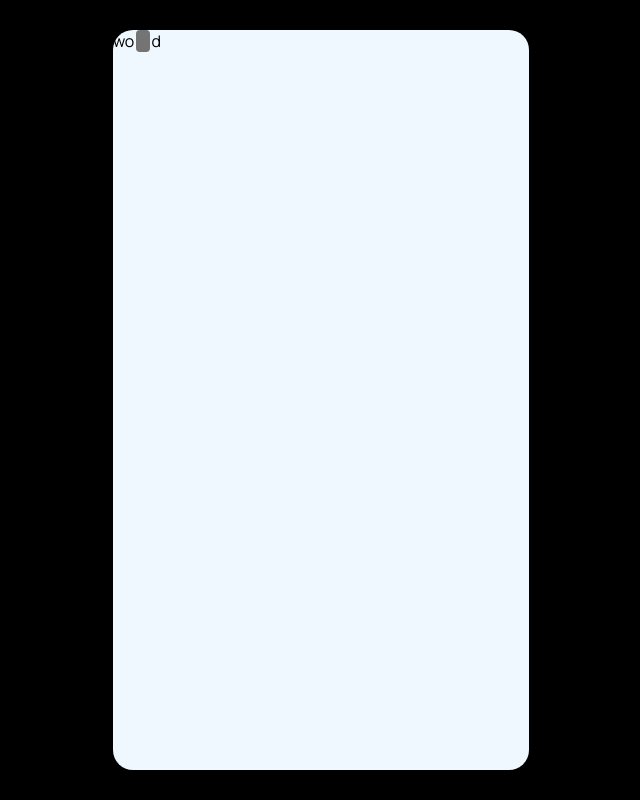
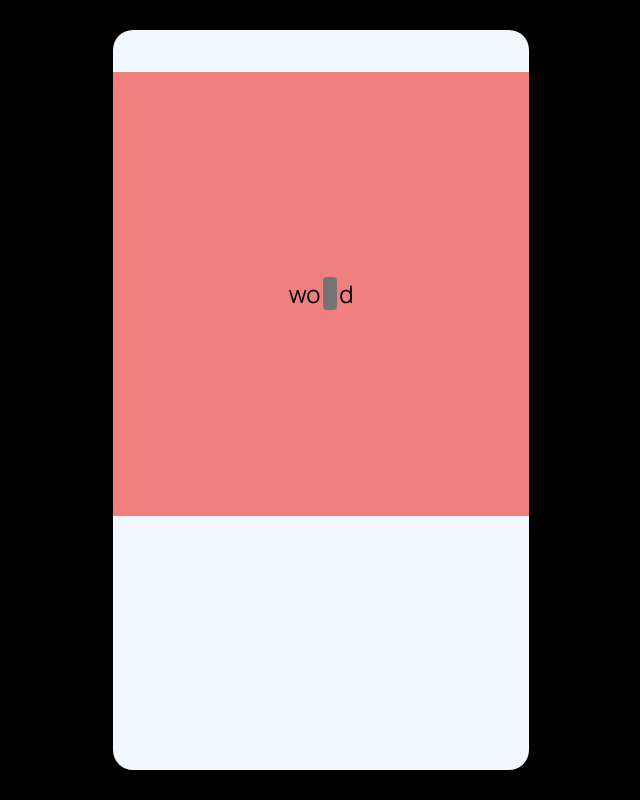
Before and after one commit to eledays/type, a React (Vite) app in the folder frontend/: page / in a window 1280 px wide. Shown: the whole page, without its empty margins (319-959 px from the left). Built offline with nearby package versions, Linux system fonts and the light colour scheme.

Commit message:
style: word position in Clip

```diff
--- a/frontend/src/components/Clip/Clip.module.css
+++ b/frontend/src/components/Clip/Clip.module.css
@@ -1,4 +1,14 @@
 .clip {
   background-color: aliceblue;
   height: 100vh;
+  font-size: 1.5rem;
 }
+
+.wordContainer {
+  margin-top: 10%;
+  height: 60%;
+  background-color: lightcoral;
+  display: flex;
+  justify-content: center;
+  align-items: center;
+}
--- a/frontend/src/components/Clip/Clip.tsx
+++ b/frontend/src/components/Clip/Clip.tsx
@@ -1,4 +1,4 @@
-import WordCont from '../WordCont/WordCont'
+import WordCont from '../WordContainer/WordContainer'
 import styles from './Clip.module.css'
 import type { ClipProps } from '../../types/components'
 
@@ -6,7 +6,12 @@
   return (
     <>
       <div className={styles.clip} style={style}>
-        <WordCont word={word} index={index} />
+        <div className={styles.wordContainer}>
+          <WordCont word={word} index={index} />
+        </div>
+        <div className={styles.answersContainer}>
+          {/* Answers would go here */}
+        </div>
       </div>
     </>
   )
```
Also changed, not shown: frontend/src/components/WordContainer/WordContainer.tsx (renamed from frontend/src/components/WordCont/WordCont.tsx).
